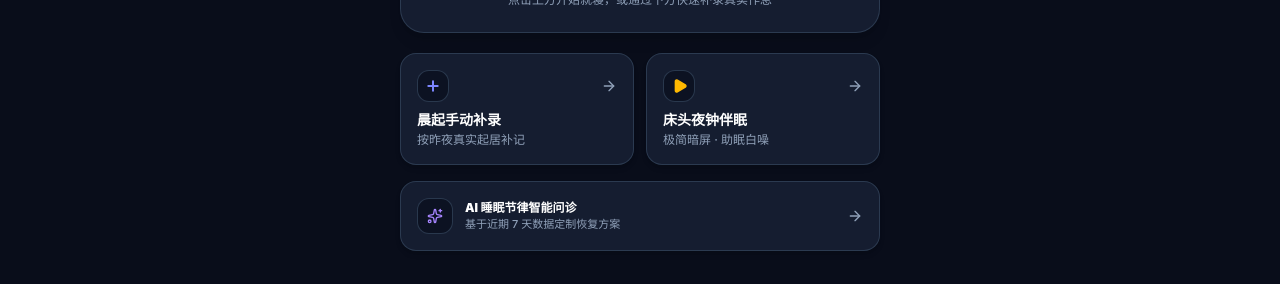
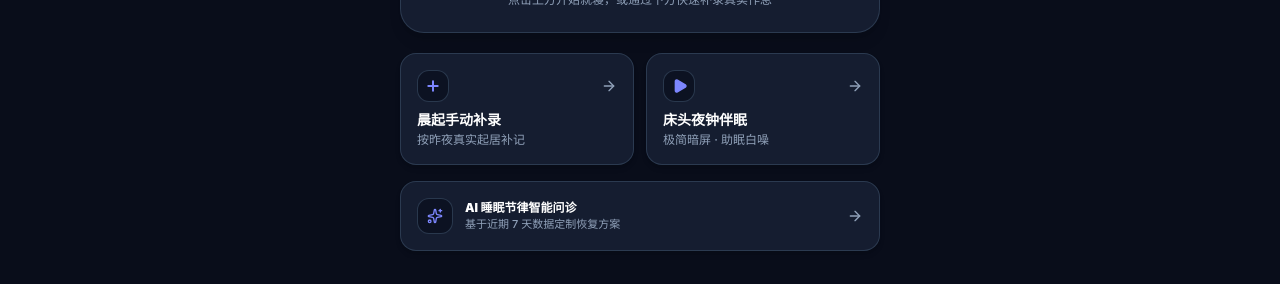
Before and after one commit to bowentown/-app, a React (Vite) app: page / in a window 1280 px wide. Shown: the part 372-656 px from the top of the page. Built offline with nearby package versions, Linux system fonts and the light colour scheme.

Commit message:
fix: brighten warm_amber/serene_blue theme tokens and theme-following icon colors

```diff
--- a/src/components/TodayTab.tsx
+++ b/src/components/TodayTab.tsx
@@ -160,7 +160,7 @@ export const TodayTab: React.FC<TodayTabProps> = ({
           className={`p-4 rounded-2xl ${theme.cardBg} border ${theme.cardBorder} hover:border-slate-500 text-left transition-all active:scale-[0.98] group cursor-pointer shadow-md`}
         >
           <div className="flex items-center justify-between mb-2">
-            <div className={`w-8 h-8 rounded-xl ${theme.cardInnerBg} text-amber-400 flex items-center justify-center border ${theme.cardBorder}`}>
+            <div className={`w-8 h-8 rounded-xl ${theme.cardInnerBg} ${theme.accentText} flex items-center justify-center border ${theme.cardBorder}`}>
               <Play className="w-4 h-4 fill-current ml-0.5" />
             </div>
             <ArrowRight className="w-4 h-4 text-slate-400 group-hover:text-white transition-colors" />
@@ -176,7 +176,7 @@ export const TodayTab: React.FC<TodayTabProps> = ({
         className={`p-4 rounded-2xl ${theme.cardBg} border ${theme.cardBorder} flex items-center justify-between cursor-pointer hover:border-slate-500 transition-all shadow-md`}
       >
         <div className="flex items-center gap-3">
-          <div className={`w-9 h-9 rounded-xl ${theme.cardInnerBg} text-violet-400 flex items-center justify-center border ${theme.cardBorder}`}>
+          <div className={`w-9 h-9 rounded-xl ${theme.cardInnerBg} ${theme.accentText} flex items-center justify-center border ${theme.cardBorder}`}>
             <Sparkles className="w-4 h-4" />
           </div>
           <div>
--- a/src/utils/themeStyles.ts
+++ b/src/utils/themeStyles.ts
@@ -90,11 +90,11 @@ export const APP_THEMES: Record<ThemeMode, ThemeConfig> = {
     textMuted: 'text-amber-300/70',
     cardBg: 'bg-[#261c14]',
     cardBorder: 'border-amber-900/60',
-    cardInnerBg: 'bg-[#191009]',
-    cardInnerBorder: 'border-amber-950',
+    cardInnerBg: 'bg-[#2b1f13]',
+    cardInnerBorder: 'border-amber-900/70',
     accentColor: 'amber-500',
     accentBg: 'bg-amber-600 hover:bg-amber-500',
-    accentText: 'text-amber-400',
+    accentText: 'text-amber-300',
     accentRing: 'ring-amber-400',
     navBg: 'bg-[#1f1610]',
     navBorder: 'border-amber-950',
@@ -114,11 +114,11 @@ export const APP_THEMES: Record<ThemeMode, ThemeConfig> = {
     textMuted: 'text-cyan-300/70',
     cardBg: 'bg-[#0c2238]',
     cardBorder: 'border-cyan-900/60',
-    cardInnerBg: 'bg-[#05121e]',
-    cardInnerBorder: 'border-cyan-950',
+    cardInnerBg: 'bg-[#102a42]',
+    cardInnerBorder: 'border-cyan-900/70',
     accentColor: 'cyan-400',
     accentBg: 'bg-cyan-600 hover:bg-cyan-500',
-    accentText: 'text-cyan-400',
+    accentText: 'text-cyan-300',
     accentRing: 'ring-cyan-400',
     navBg: 'bg-[#07192b]',
     navBorder: 'border-cyan-950',
```
